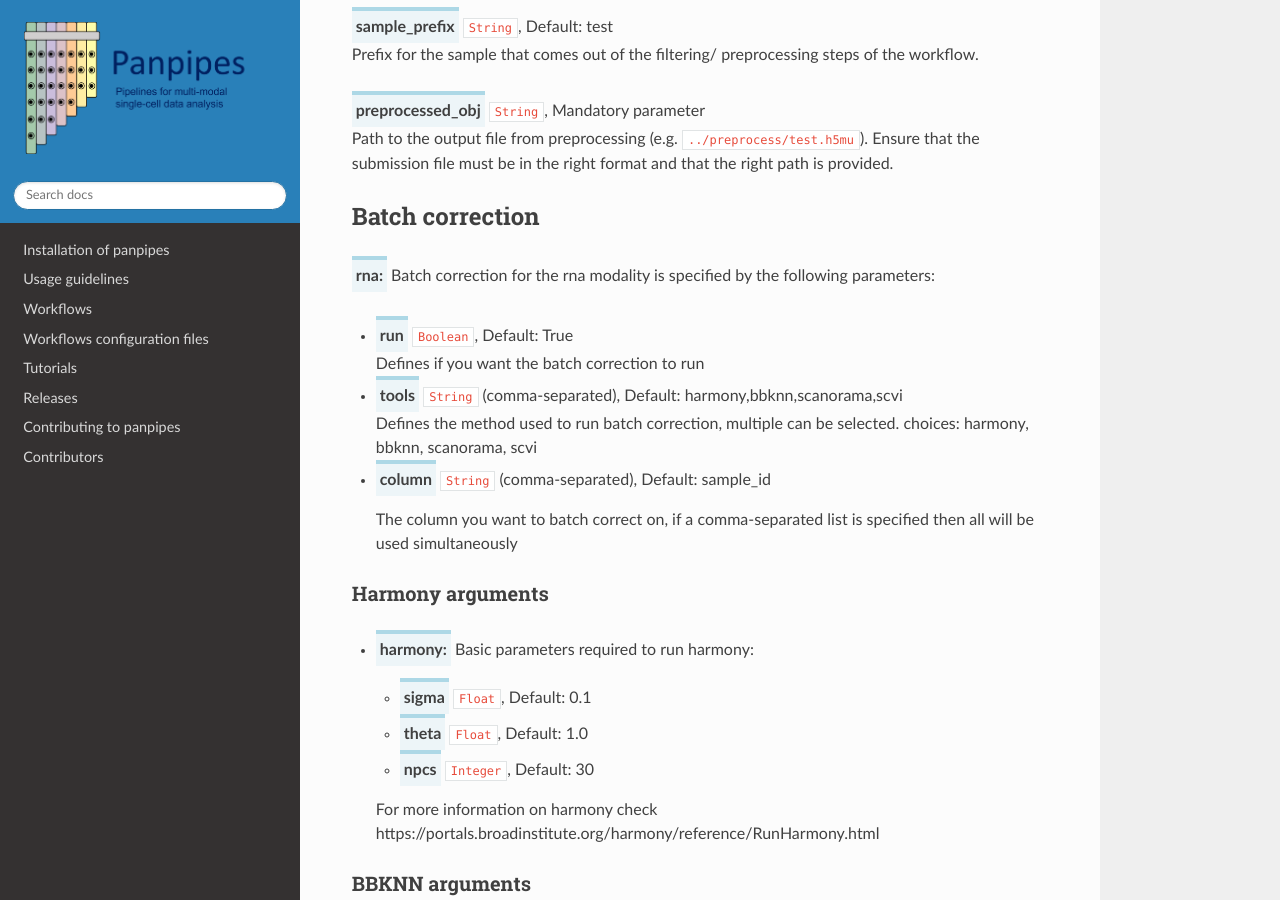
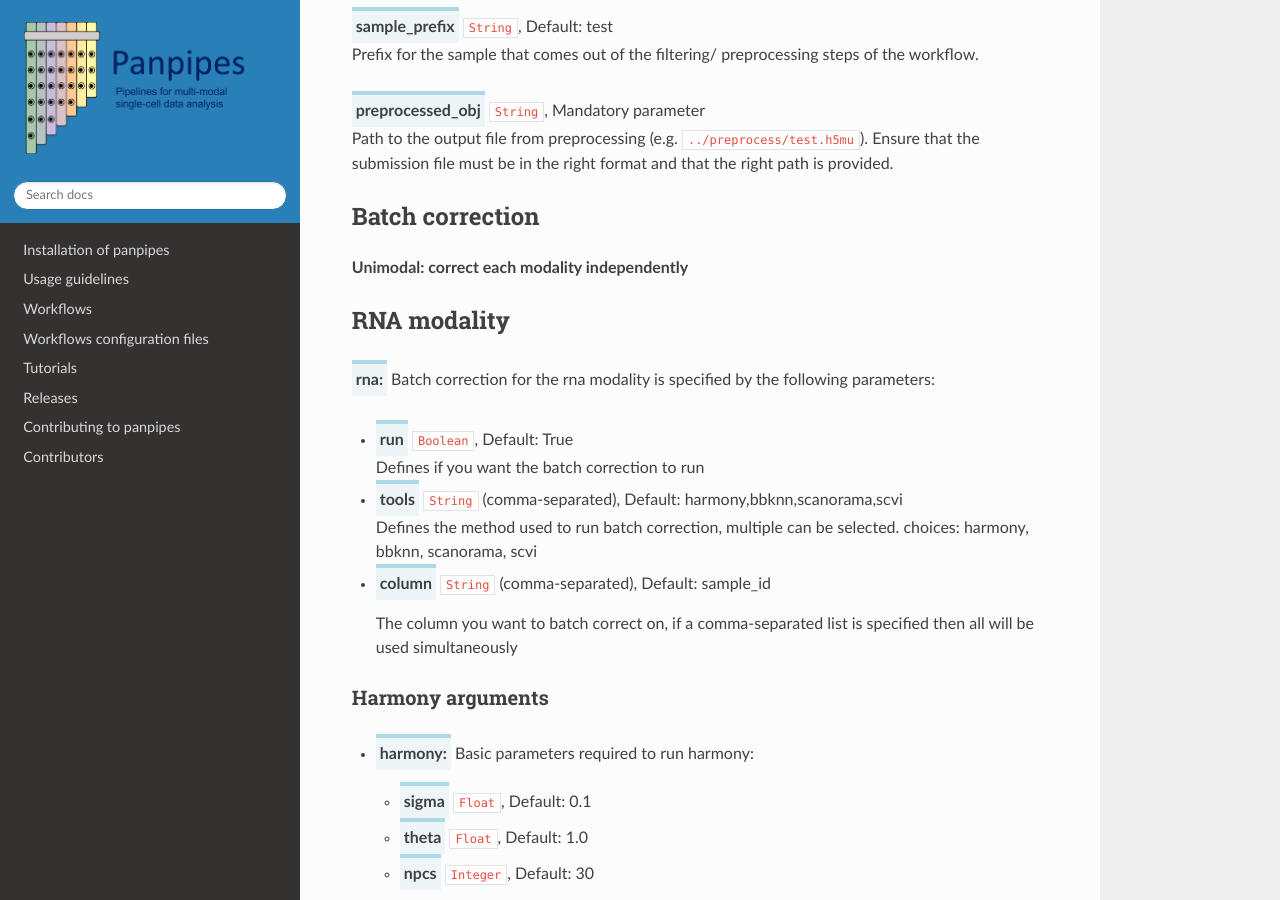
Before and after one commit to bio-la/panpipes-nextflow, a Sphinx documentation site: the page built from docs/yaml_docs/pipeline_integration_ym.md, in a window 1280 px wide and 900 px high, scrolled down 1331 px. Built offline with Sphinx 7.4.7 and the Read the Docs theme 2.0.0, drawn with Linux system fonts in a browser that asks for light colours.

Commit message:
Update pipeline_integration_ym.md

```diff
--- a/docs/yaml_docs/pipeline_integration_ym.md
+++ b/docs/yaml_docs/pipeline_integration_ym.md
@@ -57,6 +57,10 @@ Prefix for the sample that comes out of the filtering/ preprocessing steps of th
  Ensure that the submission file must be in the right format and that the right path is provided.
 
 ## Batch correction
+
+**Unimodal: correct each modality independently**
+
+## RNA modality
 
 <span class="parameter">rna:</span>
   Batch correction for the rna modality is specified by the following parameters:
```
